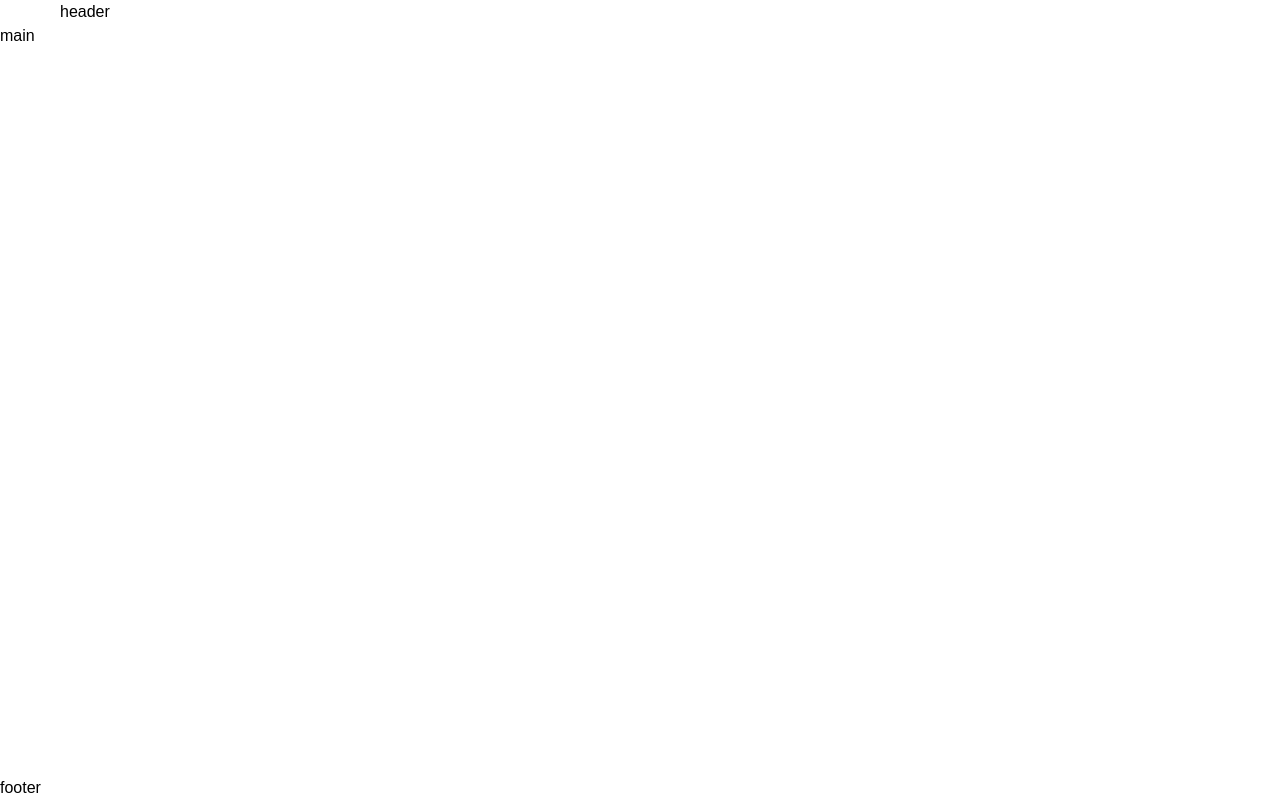
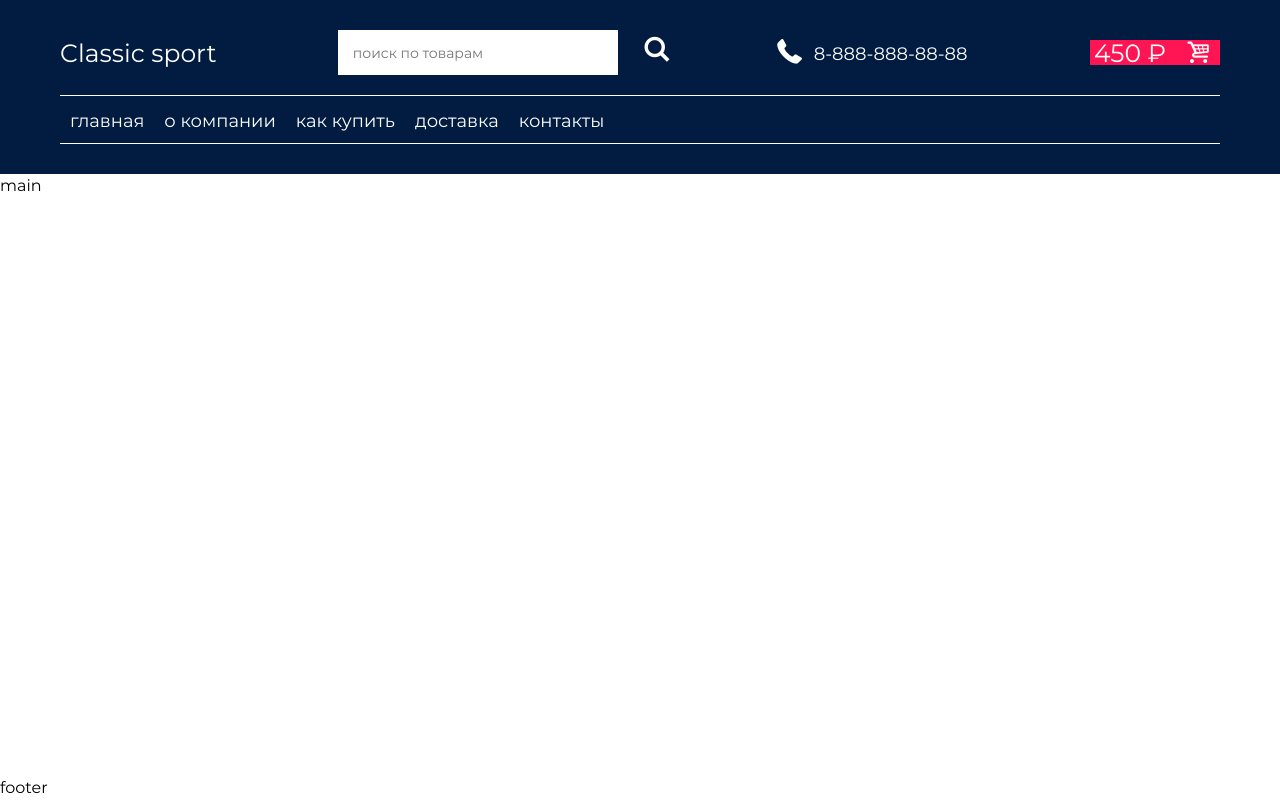
Before and after one commit to blessMe-Padre/classic_sport, a website built with webpack: page source/index.html in a window 1280 px wide. Built offline with nearby package versions, Linux system fonts and the light colour scheme; files whose address does not match are found by name.

Commit message:
feat: добавляет header

```diff
--- a/source/index.html
+++ b/source/index.html
@@ -14,7 +14,30 @@
   <div class="wrapper">
     <header class="header">
       <div class="container">
-        header
+        <div class="header__wrapper">
+          <div class="header__logo">Classic sport</div>
+          <div class="header__search">
+            <input type="search" placeholder="поиск по товарам">
+            <button class="button" aria-label="поиск"><i class="icon-search"></i></button>
+          </div>
+          <div class="header__link">
+            <i class="icon-phone"></i>
+            <a href="tel:+88888888888">8-888-888-88-88</a>
+          </div>
+          <a href="#" class="header__cart">
+            <div class="header__cart-wrapper"><span>450</span> &#8381</div>
+            <i class="icon-basket"></i>
+          </a>
+        </div>
+        <nav class="nav">
+          <ul>
+            <li><a href="#">главная</a></li>
+            <li><a href="#">о компании</a></li>
+            <li><a href="#">как купить </a></li>
+            <li><a href="#">доставка</a></li>
+            <li><a href="#">контакты</a></li>
+          </ul>
+        </nav>
       </div>
     </header>
     <main>
--- /dev/null
+++ b/source/sass/blocks/button.scss
@@ -0,0 +1,6 @@
+.button {
+    border: none;
+    background-color: transparent;
+    padding: 0;
+    color: $color-default-white;
+}
--- /dev/null
+++ b/source/sass/blocks/header.scss
@@ -0,0 +1,61 @@
+.header {
+    padding: 30px 0;
+    background-color: $color-tangaroa;
+    color: $color-default-white;
+    font-size: 25px;
+}
+
+.header__logo {
+    width: 160px;
+    margin-right: 20px;
+    margin: 0 20px 20px 0;
+}
+
+.header__wrapper {
+    display: flex;
+    align-items: center;
+    justify-content: space-between;
+    flex-wrap: wrap;
+}
+
+.header__search {
+    margin-right: 20px;
+    margin: 0 0 20px 0;
+}
+
+.header__search input {
+    padding: 0 15px;
+    margin: 0 15px 0 0;
+    height: 45px;
+    border: none;
+    font-size: 14px;
+    width: 280px;
+}
+
+.header__link {
+    min-width: 200px;
+    margin: 0 20px 20px 0;
+}
+
+.header__link a {
+    color: $color-default-white;
+    font-size: 18px;
+}
+
+.header__cart {
+    display: flex;
+    align-items: center;
+    justify-content: center;
+    color: $color-default-white;
+    min-width: 130px;
+    background-color: $color-torch-red;
+    margin: 0 0 20px 0;
+}
+
+.header__cart a {
+    color: $color-default-white;
+}
+
+.header__cart-wrapper {
+    margin-right: 15px;
+}
--- /dev/null
+++ b/source/sass/blocks/nav.scss
@@ -0,0 +1,27 @@
+.nav {
+}
+
+.nav ul {
+    display: flex;
+    flex-wrap: wrap;
+    align-items: center;
+    list-style: none;
+    margin: 0;
+    padding: 0;
+    border-top: 1px solid $color-default-white;
+    border-bottom: 1px solid $color-default-white;
+}
+
+.nav li {
+    padding: 10px;
+    transition: background-color $trans-default;
+}
+
+.nav li:hover {
+    background-color: $color-torch-red;
+}
+
+.nav li a {
+    color: $color-default-white;
+    font-size: 18px;
+}
--- a/source/sass/style.scss
+++ b/source/sass/style.scss
@@ -2,6 +2,7 @@
 // ---------------------------------
 
 @import "vendor/normalize";
+@import "vendor/fontello";
 @import "variables";
 @import "mixins";
 @import "global/fonts";
@@ -13,5 +14,8 @@
 // ---------------------------------
 
 @import "blocks/page";
+@import "blocks/header";
+@import "blocks/button";
+@import "blocks/nav";
 
 // ---------------------------------
--- a/source/sass/variables.scss
+++ b/source/sass/variables.scss
@@ -36,7 +36,7 @@ $fz-default:                        16px;
 // https://www.artlebedev.ru/kovodstvo/sections/159/#13
 $ff-rouble:                         "Rouble", "Arial", sans-serif;
 
-$ff-placeholder:                    "Placeholder", "Arial", sans-serif;
+$ff-placeholder:                    "Montserrat", "Arial", sans-serif;
 
 // Animation
 // ---------------------------------
--- /dev/null
+++ b/source/sass/vendor/fontello.css
@@ -0,0 +1,61 @@
+@font-face {
+  font-family: 'fontello';
+  src: url('../fonts/fontello.eot?46311571');
+  src: url('../fonts/fontello.eot?46311571#iefix') format('embedded-opentype'),
+       url('../fonts/fontello.woff2?46311571') format('woff2'),
+       url('../fonts/fontello.woff?46311571') format('woff'),
+       url('../fonts/fontello.ttf?46311571') format('truetype'),
+       url('../fonts/fontello.svg?46311571#fontello') format('svg');
+  font-weight: normal;
+  font-style: normal;
+}
+/* Chrome hack: SVG is rendered more smooth in Windozze. 100% magic, uncomment if you need it. */
+/* Note, that will break hinting! In other OS-es font will be not as sharp as it could be */
+/*
+@media screen and (-webkit-min-device-pixel-ratio:0) {
+  @font-face {
+    font-family: 'fontello';
+    src: url('../font/fontello.svg?46311571#fontello') format('svg');
+  }
+}
+*/
+[class^="icon-"]:before, [class*=" icon-"]:before {
+  font-family: "fontello";
+  font-style: normal;
+  font-weight: normal;
+  speak: never;
+
+  display: inline-block;
+  text-decoration: inherit;
+  width: 1em;
+  margin-right: .2em;
+  text-align: center;
+  /* opacity: .8; */
+
+  /* For safety - reset parent styles, that can break glyph codes*/
+  font-variant: normal;
+  text-transform: none;
+
+  /* fix buttons height, for twitter bootstrap */
+  line-height: 1em;
+
+  /* Animation center compensation - margins should be symmetric */
+  /* remove if not needed */
+  margin-left: .2em;
+
+  /* you can be more comfortable with increased icons size */
+  /* font-size: 120%; */
+
+  /* Font smoothing. That was taken from TWBS */
+  -webkit-font-smoothing: antialiased;
+  -moz-osx-font-smoothing: grayscale;
+
+  /* Uncomment for 3D effect */
+  /* text-shadow: 1px 1px 1px rgba(127, 127, 127, 0.3); */
+}
+
+.icon-search:before { content: '\e800'; } /* '' */
+.icon-phone:before { content: '\e801'; } /* '' */
+.icon-basket:before { content: '\e802'; } /* '' */
+.icon-whatsapp:before { content: '\f232'; } /* '' */
+.icon-instagram:before { content: '\f31e'; } /* '' */
```
Also changed, not shown: build/css/style.css, build/css/style.min.css, build/fonts/fontello.ttf (added), build/fonts/fontello.woff (added), build/fonts/fontello.woff2 (added), build/index.html, source/fonts/fontello.ttf (added), source/fonts/fontello.woff (added), source/fonts/fontello.woff2 (added), 5 other files.
